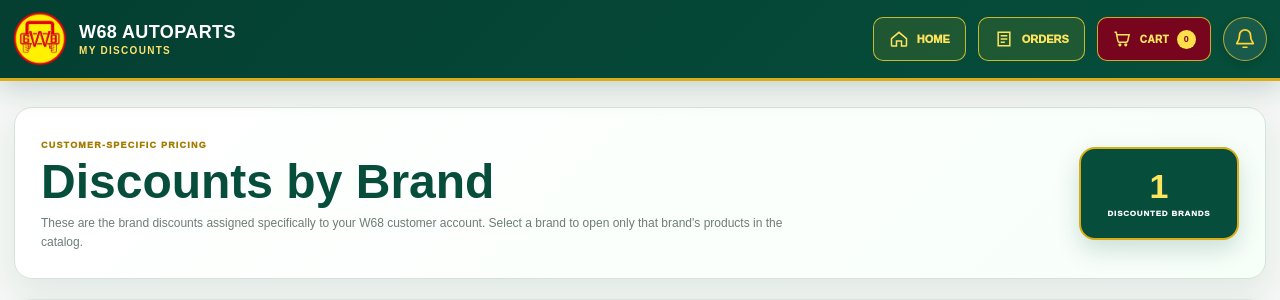
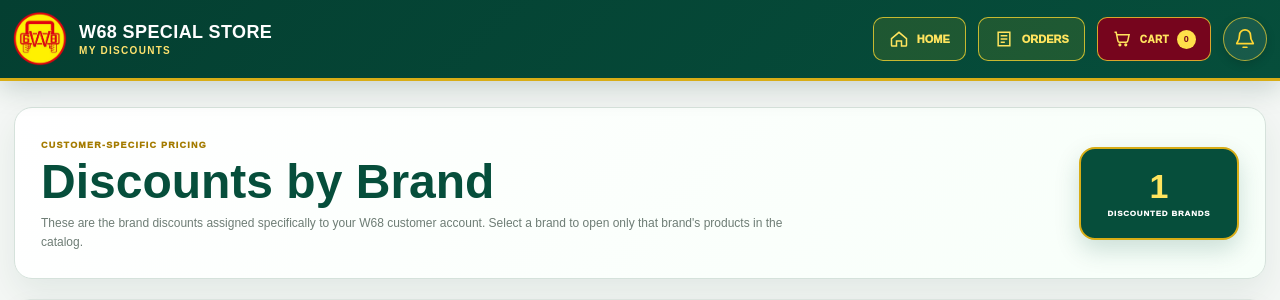
Before and after one commit to Wrath-Dev-il/w68_autoparts_pricelist, a Laravel app: template resources/views/discounts.blade.php in a window 1280 px wide. Shown: the top 300 px of the page. Run offline with Laravel 12, Linux system fonts and the light colour scheme; the template is opened without the code that fills it: most values are stand-ins (such as "Sample title", 1, 10 or a date in 2020).

Commit message:
fix(nav): update navbar brand to W68 SPECIAL STORE on discount and order pages

```diff
--- a/resources/views/discounts.blade.php
+++ b/resources/views/discounts.blade.php
@@ -5,7 +5,7 @@
     <meta name="viewport" content="width=device-width, initial-scale=1, viewport-fit=cover">
     <meta name="csrf-token" content="{{ csrf_token() }}">
     <meta name="description" content="W68 customer discounts by brand.">
-    <title>W68 Autoparts | Discounts</title>
+    <title>W68 Special Store | Discounts</title>
     <link rel="icon" href="{{ asset('images/sidebar_logo.png') }}">
     <link rel="stylesheet" href="{{ asset('css/w68-orders.css') }}?v=20260915-v69">
     <link rel="stylesheet" href="{{ asset('css/w68-discounts.css') }}?v=20260915-v72">
@@ -35,8 +35,8 @@
 <header class="orders-header discounts-header">
     <div class="orders-header-inner">
         <a href="{{ route('home') }}" class="orders-brand">
-            <img src="{{ $logo }}" alt="W68 Autoparts">
-            <span><strong>W68 AUTOPARTS</strong><small>MY DISCOUNTS</small></span>
+            <img src="{{ $logo }}" alt="W68 Special Store">
+            <span><strong>W68 SPECIAL STORE</strong><small>MY DISCOUNTS</small></span>
         </a>
 
         <div class="orders-header-actions discounts-header-actions">
--- a/resources/views/orders.blade.php
+++ b/resources/views/orders.blade.php
@@ -4,7 +4,7 @@
     <meta charset="utf-8">
     <meta name="viewport" content="width=device-width, initial-scale=1, viewport-fit=cover">
     <meta name="csrf-token" content="{{ csrf_token() }}">
-    <title>W68 Autoparts | Orders</title>
+    <title>W68 Special Store | Orders</title>
     <link rel="icon" href="{{ asset('images/sidebar_logo.png') }}">
     <link rel="stylesheet" href="{{ asset('css/w68-orders.css') }}?v=20261103-v190">
     <link rel="stylesheet" href="{{ asset('css/w68-notifications.css') }}?v=20261028-v148">
@@ -40,8 +40,8 @@
 <header class="orders-header">
     <div class="orders-header-inner">
         <a href="{{ route('home') }}" class="orders-brand">
-            <img src="{{ $logo }}" alt="W68 Autoparts">
-            <span><strong>W68 AUTOPARTS</strong><small>MY ORDERS</small></span>
+            <img src="{{ $logo }}" alt="W68 Special Store">
+            <span><strong>W68 SPECIAL STORE</strong><small>MY ORDERS</small></span>
         </a>
 
         <div class="orders-header-actions">
```
